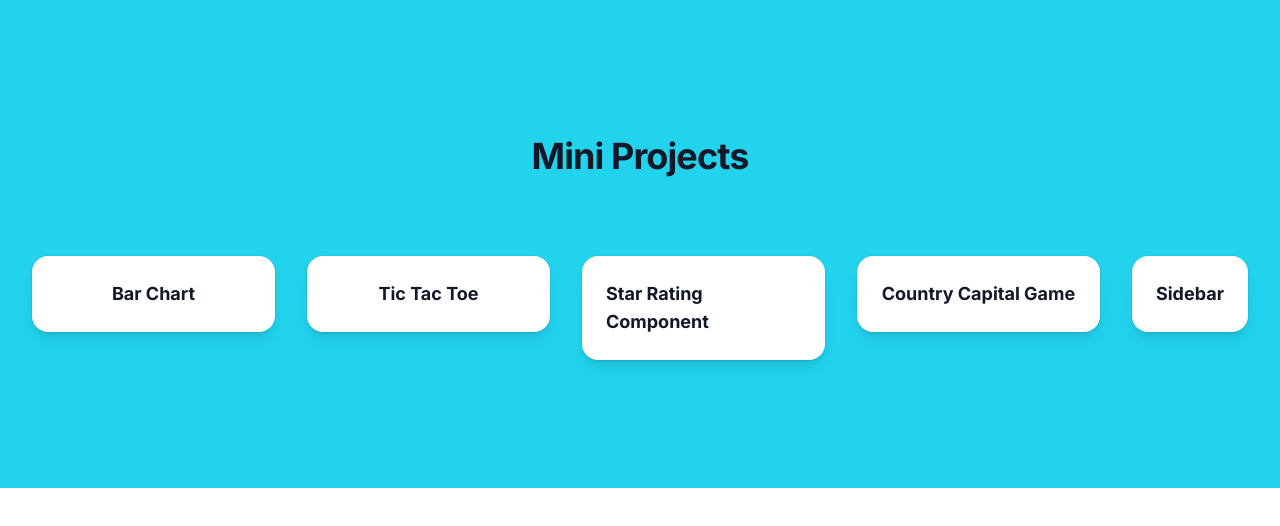
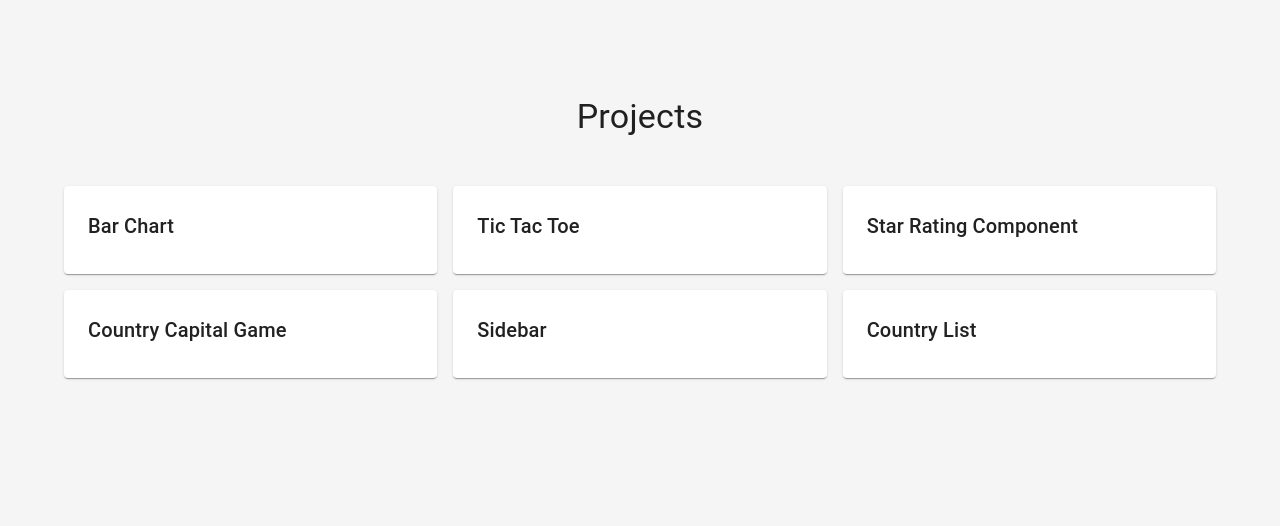
Before and after one commit to iamjv8/mini-projects, a Next.js app: page /projects in a window 1280 px wide. Shown: the top 526 px of the page. Built offline with nearby package versions, Linux system fonts and the light colour scheme.

Commit message:
Added country list using debounce in api

```diff
--- a/app/globals.css
+++ b/app/globals.css
@@ -54,6 +54,7 @@ html,
 body {
   max-width: 100vw;
   overflow-x: hidden;
+  background-color: whitesmoke;
 }
 
 body {
--- a/app/projects/country-capital/game.jsx
+++ b/app/projects/country-capital/game.jsx
@@ -35,7 +35,7 @@ const Game = ({ data }) => {
   const checkPair = () => {
     if (data[selectedButtons[0]]) {
       if (data[selectedButtons[0]] == selectedButtons[1]) {
-        console.log("Matched");
+        console.log("Matched", randomButtons);
         randomButtons.splice(randomButtons.indexOf(selectedButtons[0]), 1);
       }
     }
--- a/app/projects/page.jsx
+++ b/app/projects/page.jsx
@@ -1,44 +1,86 @@
 import Link from "next/link";
 import { projects } from "./projects";
+import {
+  Container,
+  Card,
+  CardContent,
+  Box,
+  Grid,
+  Typography,
+} from "@mui/material";
 import styles from "./styles.module.css";
-const ProjectCard = ({ name, url }) => {
+const ProjectCard = ({ name, url, index }) => {
   return (
-    <div class="space-y-8 xl:row-span-2">
+    // <div class="space-y-8 xl:row-span-2">
+    //   <Link href={url}>
+    //     <figure class="rounded-2xl bg-white p-6 shadow-lg ring-1 ring-gray-900/5 flex justify-center hover:bg-cyan-500">
+    //       <blockquote class="text-gray-900">
+    //         <p className="text-lg font-bold ">{name}</p>
+    //       </blockquote>
+    //     </figure>
+    //   </Link>
+    // </div>
+
+    <Grid item xs={12} sm={6} md={4} key={index} sx={{ display: "flex" }}>
+      <Card
+        sx={{
+          display: "flex",
+          flexDirection: "column",
+          justifyContent: "space-between",
+          flexGrow: 1,
+          p: 1,
+        }}
+      >
         <Link href={url}>
-        <figure class="rounded-2xl bg-white p-6 shadow-lg ring-1 ring-gray-900/5 flex justify-center hover:bg-cyan-500">
-          <blockquote class="text-gray-900">
-            <p className="text-lg font-bold ">{name}</p>
-          </blockquote>
-        </figure>
+          <CardContent>
+            <Typography component="h4" variant="h6" color="text.primary">
+              {name}
+            </Typography>
+          </CardContent>
         </Link>
-    </div>
+      </Card>
+    </Grid>
   );
 };
 
 const Page = () => {
   return (
-    <div class="relative isolate bg-cyan-400 pb-32 pt-24 sm:pt-32">
-      <div class="mx-auto max-w-7xl px-6 lg:px-8">
-        <div class="mx-auto max-w-xl text-center">
-          <p class="mt-2 text-3xl font-bold tracking-tight text-gray-900 sm:text-4xl">
-            Mini Projects
-          </p>
-        </div>
-        <div class="mx-auto mt-16 grid max-w-2xl grid-cols-1 grid-rows-1 gap-8 text-sm leading-6 text-gray-900 sm:mt-20 sm:grid-cols-2 xl:mx-0 xl:max-w-none xl:grid-flow-col xl:grid-cols-4">
-          <div class="space-y-8 xl:contents xl:space-y-0">
+    <Container
+      id="testimonials"
+      sx={{
+        pt: { xs: 4, sm: 12 },
+        pb: { xs: 8, sm: 16 },
+        position: "relative",
+        display: "flex",
+        flexDirection: "column",
+        alignItems: "center",
+        gap: { xs: 3, sm: 6 },
+      }}
+      className={styles.container}
+    >
+      <Box
+        sx={{
+          width: { sm: "100%", md: "60%" },
+          textAlign: { sm: "left", md: "center" },
+        }}
+      >
+        <Typography component="h2" variant="h4" color="text.primary">
+          Projects
+        </Typography>
+      </Box>
+      <Grid container spacing={2}>
         {projects.map((item, index) => {
           return (
             <ProjectCard
               key={index}
               name={item.name}
               url={`/projects${item.url}`}
+              index={index}
             />
           );
         })}
-          </div>
-        </div>
-      </div>
-    </div>
+      </Grid>
+    </Container>
   );
 };
 
--- a/app/projects/projects.js
+++ b/app/projects/projects.js
@@ -19,4 +19,8 @@ export const projects = [
     name: "Sidebar",
     url: "/sidebar",
   },
+  {
+    name: "Country List",
+    url: "/country-list",
+  },
 ];
--- a/app/projects/styles.module.css
+++ b/app/projects/styles.module.css
@@ -1,16 +1,3 @@
-.container {
-  height: 600px;
-  margin: 50px;
-  display: flex;
-  flex-direction: column;
-  justify-items: center;
-  flex-direction: column;
-  align-items: center;
-}
-.container h1 {
-  margin: 10px;
-}
-
 .projectContainer {
   height: 100%;
   width: 100%;
@@ -22,7 +9,5 @@
 }
 .card {
   height: 80px;
-  width: auto;
-  border: 1px solid #3e3e3e;
-  border-radius: 5px;
+  width: 100px;
 }
--- a/postcss.config.js
+++ b/postcss.config.js
@@ -1,6 +1,5 @@
 module.exports = {
   plugins: {
-    tailwindcss: {},
     autoprefixer: {},
   },
-}
+};
--- a/tailwind.config.js
+++ /dev/null
@@ -1,10 +0,0 @@
-/** @type {import('tailwindcss').Config} */
-module.exports = {
-  content: [
-    "./app/**/*.{js,ts,jsx,tsx,mdx}", // Note the addition of the `app` directory.
-  ],
-  theme: {
-    extend: {},
-  },
-  plugins: [],
-};
```
Also changed, not shown: app/projects/country-list/app.jsx (added, +70 -0 lines), app/projects/country-list/page.js (added, +9 -0 lines), package.json (+5 -2 lines), 1 other file (tests, documents, lock files or other folders). Lines whose indentation alone changed are shown as unchanged.
